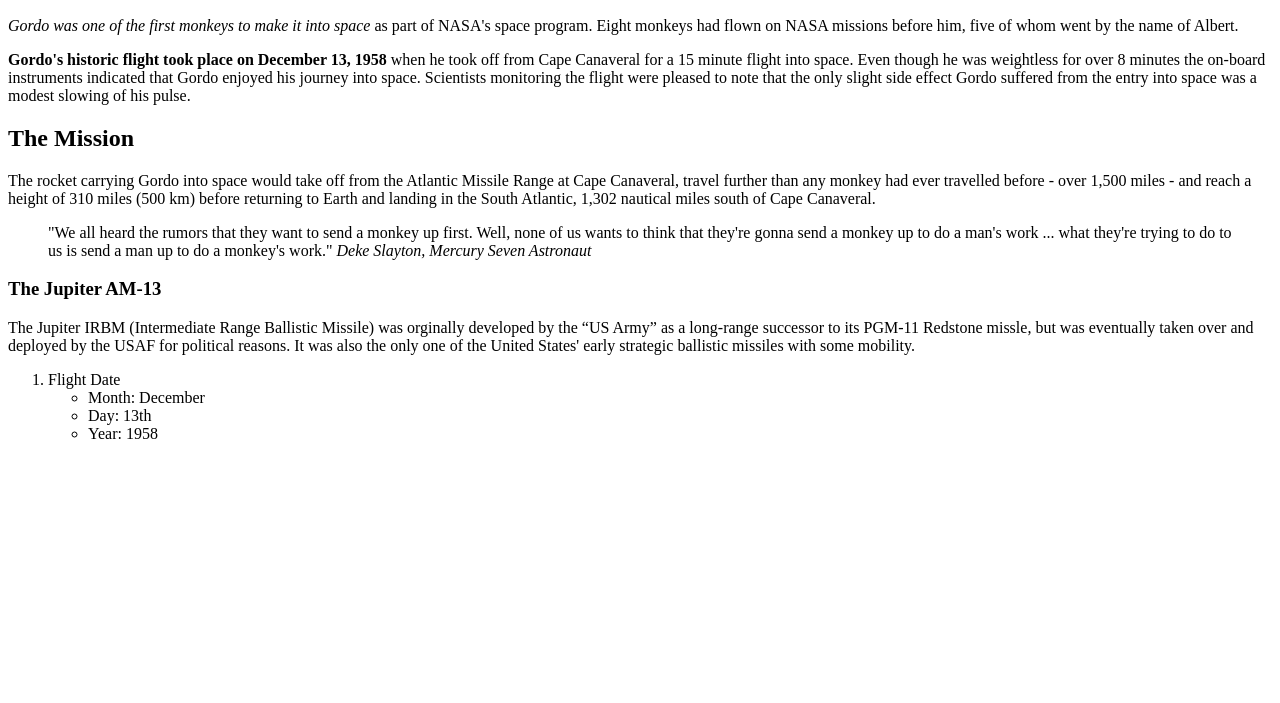
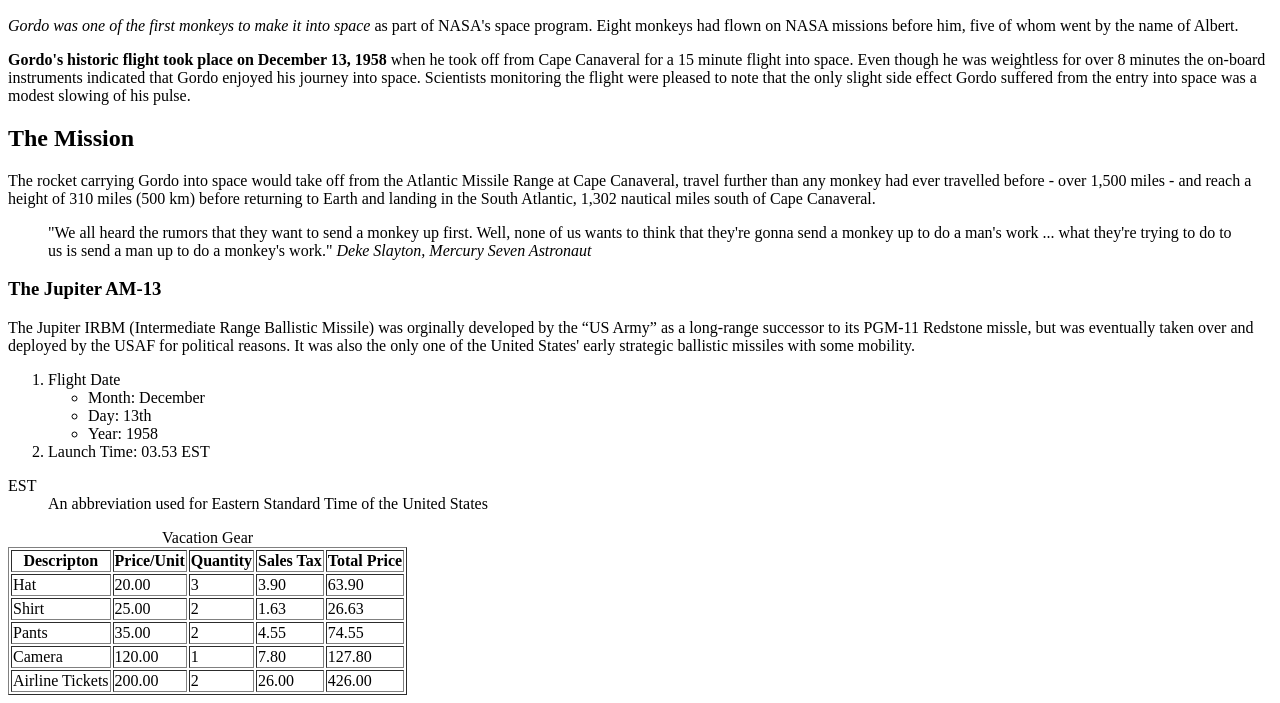
Before and after one commit to blweatherford/ifsc-1310, a plain HTML site: page prototype/index.html in a window 1280 px wide. Shown: the part 110-813 px from the top of the page. Drawn offline with Linux system fonts and the light colour scheme.

Commit message:
Added table to assignment

```diff
--- a/prototype/index.html
+++ b/prototype/index.html
@@ -4,26 +4,39 @@
 <html lang="en">
 <head>
   <meta charset="utf-8" /> <!-- This is used To specify the character encoding for the HTML document -->
+
   <title>IFSC 1310 | Braden Weatherford</title> <!-- This is being used to define the title that is shown in a browser's title bar or a page's tab -->
+
   <meta name="description" content="First Assignment" /> <!--  This name Attribute is used to specify the name of the metadata while the content attribute is being used to give value to the name attribute or the description -->
+
   <meta name="author" content="Braden Weatherford" /> <!-- This name attribute is giving a name to the metadata while the content attribute is being used to give value to the name -->
-
 </head>
 
 <body>
   <div class="container">
      <header class="primary">
+
        <h1>Gordo</h1>
+
      </header>
      <section id="content">
+
        <h2>Old Reliable</h2>
+
        <p><em>Gordo was one of the first monkeys to make it into space</em> as part of NASA's space program. Eight monkeys had flown on NASA missions before him, five of whom went by the name of Albert.</p>
+
        <p><strong>Gordo's historic flight took place on December 13, 1958</strong> when he took off from Cape Canaveral for a 15 minute flight into space. Even though he was weightless for over 8 minutes the on-board instruments indicated that Gordo enjoyed his journey into space. Scientists monitoring the flight were pleased to note that the only slight side effect Gordo suffered from the entry into space was a modest slowing of his pulse.</p>
+
        <h2>The Mission</h2>
+
        <p>The rocket carrying Gordo into space would take off from the Atlantic Missile Range at Cape Canaveral, travel further than any monkey had ever travelled before - over 1,500 miles - and reach a height of 310 miles (500 km) before returning to Earth and landing in the South Atlantic, 1,302 nautical miles south of Cape Canaveral.</p>
+
        <blockquote>"We all heard the rumors that they want to send a monkey up first. Well, none of us wants to think that they're gonna send a monkey up to do a man's work ... what they're trying to do to us is send a man up to do a monkey's work." <cite>Deke Slayton, Mercury Seven Astronaut</cite></blockquote>
+
        <h3>The Jupiter AM-13</h3>
+
        <p>The Jupiter IRBM (Intermediate Range Ballistic Missile) was orginally developed by the <q>US Army</q> as a long-range successor to its PGM-11 Redstone missle, but was eventually taken over and deployed by the USAF for political reasons. It was also the only one of the United States' early strategic ballistic missiles with some mobility.</p>
+
        <ol>
            <li>Flight Date
              <ul>
@@ -32,7 +45,59 @@
                  <li>Year: 1958</li>
              </ul>
            </li>
+           <li>Launch Time: 03.53 EST</li>
        </ol>
+
+       <dl>
+           <dt>EST</dt>
+           <dd>An abbreviation used for Eastern Standard Time of the United States</dd>
+       </dl>
+
+       <table border="1">
+           <caption>Vacation Gear</caption>
+           <tr>
+               <th scope="col">Descripton</th>
+               <th scope="col">Price/Unit</th>
+               <th scope="col">Quantity</th>
+               <th scope="col">Sales Tax</th>
+               <th scope="col">Total Price</th>
+           </tr>
+           <tr>
+               <td>Hat</td>
+               <td>20.00</td>
+               <td>3</td>
+               <td>3.90</td>
+               <td>63.90</td>
+           </tr>
+           <tr>
+               <td>Shirt</td>
+               <td>25.00</td>
+               <td>2</td>
+               <td>1.63</td>
+               <td>26.63</td>
+           </tr>
+           <tr>
+               <td>Pants</td>
+               <td>35.00</td>
+               <td>2</td>
+               <td>4.55</td>
+               <td>74.55</td>
+           </tr>
+           <tr>
+               <td>Camera</td>
+               <td>120.00</td>
+               <td>1</td>
+               <td>7.80</td>
+               <td>127.80</td>
+           </tr>
+           <tr>
+               <td>Airline Tickets</td>
+               <td>200.00</td>
+               <td>2</td>
+               <td>26.00</td>
+               <td>426.00</td>
+           </tr>
+       </table>
      </section>
   </div>
 </body>
```
